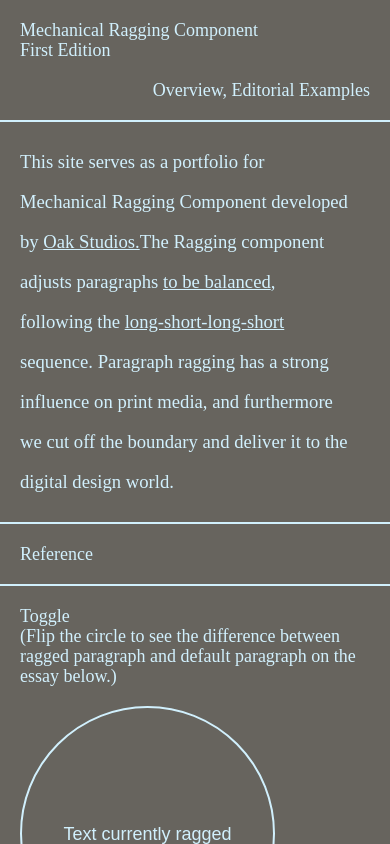
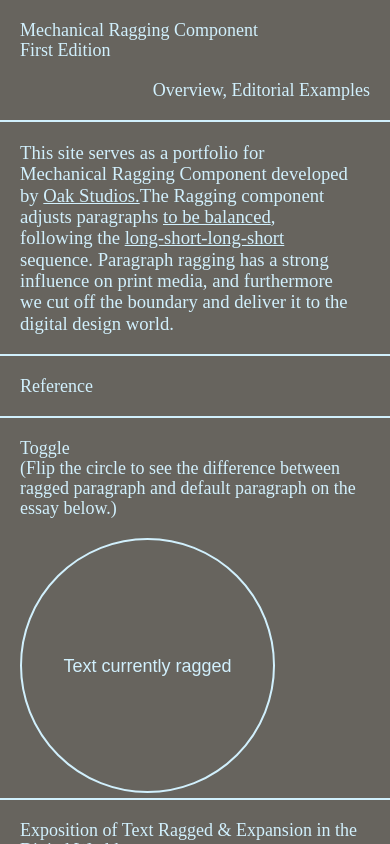
Before and after one commit to oakstudios/mechanical-ragger, a React (Create React App) app: page /#essay in a window 390 px wide. Shown: the top 844 px of the page. Built offline with nearby package versions, Linux system fonts and the light colour scheme; a web font is replaced by a local one.

Commit message:
update footnote mobile size

```diff
--- a/src/App.scss
+++ b/src/App.scss
@@ -214,6 +214,7 @@
 
 .footnote {
   font-size: 10pt;
+  line-height: 12pt;
   padding-top: 20px;
   * + * {
     margin-top: 20px;
@@ -359,8 +360,8 @@
 
 @media (max-width: 800px) {
   .overview {
-    font-weight: Normal;
     font-size: 14pt;
+    line-height: 16pt;
     padding-right: 20px;
     grid-column: span 7;
   }
@@ -377,6 +378,7 @@
 
   .footnote {
     padding-right: 0px;
+    line-height: 16pt;
     border-top: 2px dotted #d1f0fd;
     margin-bottom: 20pt;
     grid-column: span 7;
```
